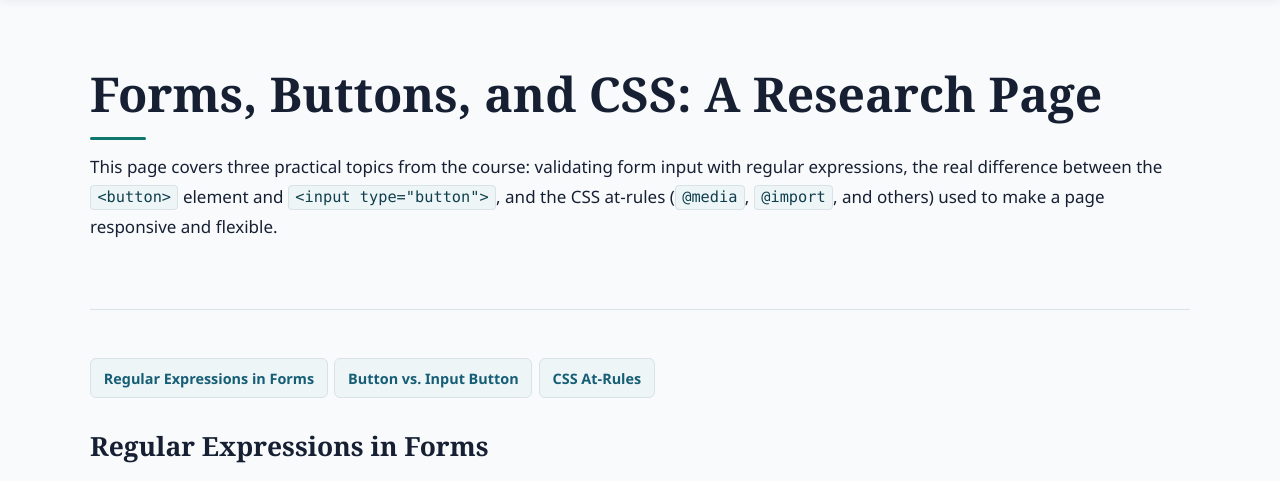
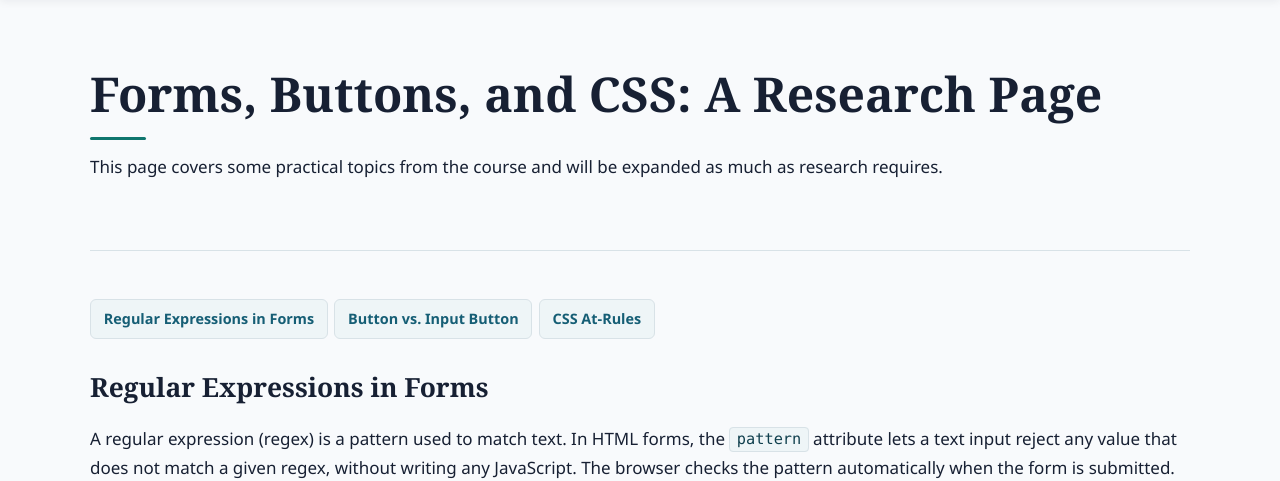
Before and after one commit to Ad0Dev-44/web-programming-site, a Flask app: page /personal-research in a window 1280 px wide. Shown: the part 238-719 px from the top of the page. Run offline with Flask 3, Linux system fonts and the light colour scheme.

Commit message:
"Corrected the introduction of the research page"

```diff
--- a/templates/personal-research.html
+++ b/templates/personal-research.html
@@ -6,12 +6,7 @@
     <section>
         <h2>Forms, Buttons, and CSS: A Research Page</h2>
         <p>
-            This page covers three practical topics from the course:
-            validating form input with regular expressions, the real
-            difference between the <code>&lt;button&gt;</code> element and
-            <code>&lt;input type="button"&gt;</code>, and the CSS at-rules
-            (<code>@media</code>, <code>@import</code>, and others) used to
-            make a page responsive and flexible.
+            This page covers some practical topics from the course and will be expanded as much as research requires.
         </p>
     </section>
 
```
